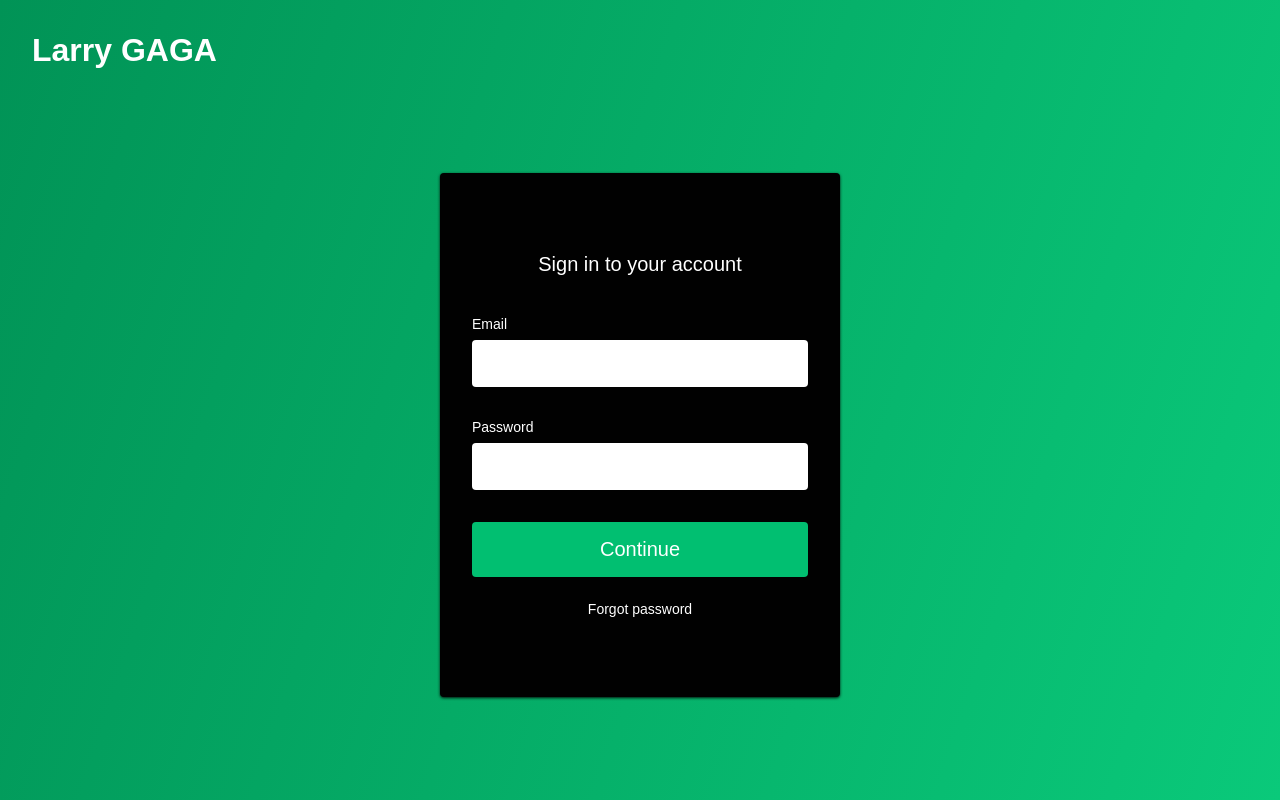
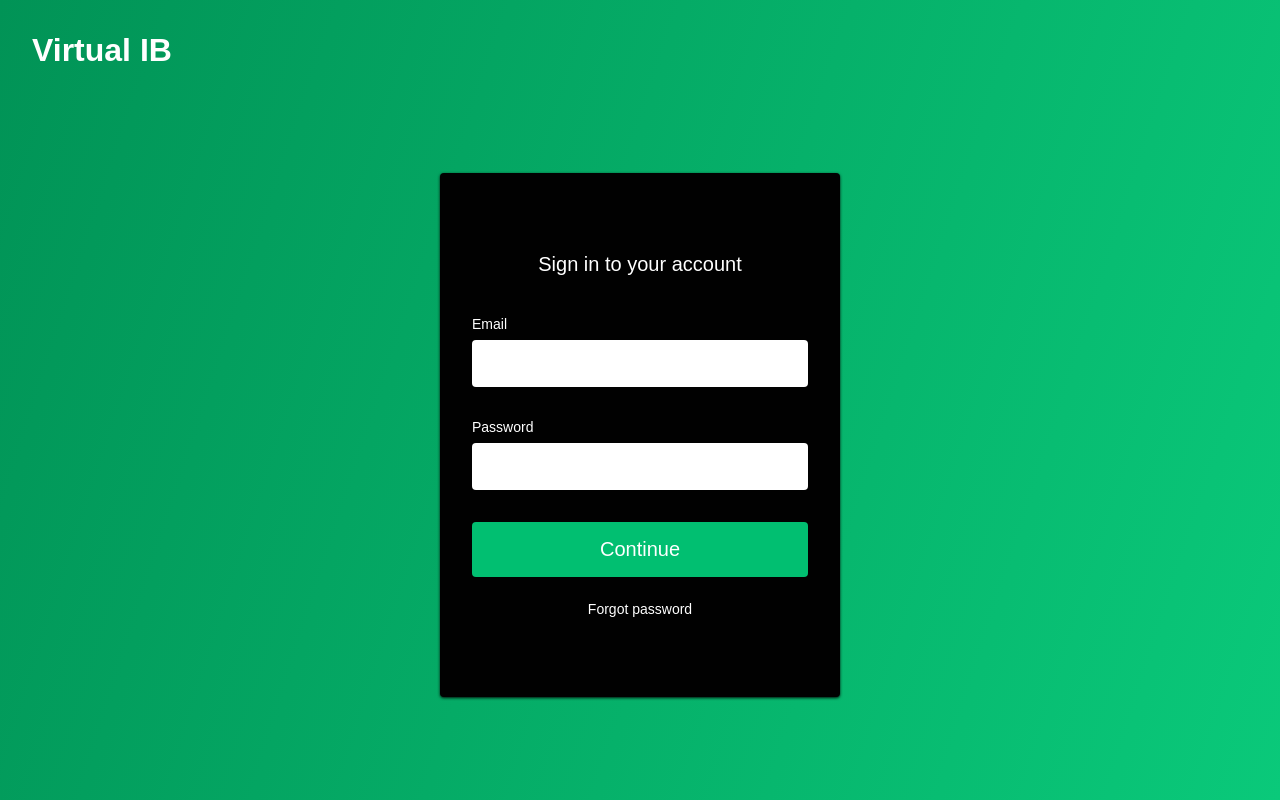
Before and after one commit to koladeg/smooth-scroll-app, a React (Create React App) app: page /signin in a window 1280 px wide. Built offline with nearby package versions, Linux system fonts and the light colour scheme; a web font is replaced by a local one.

Commit message:
Change name on Site sign in page

```diff
--- a/src/components/Signin/index.js
+++ b/src/components/Signin/index.js
@@ -5,7 +5,7 @@ const SignIn = () => {
     return (
         <Container>
             <FormWrap>
-                <Icon to='/' >Larry GAGA</Icon>
+                <Icon to='/' >Virtual IB</Icon>
                 <FormContent>
                     <Form action="#">
                         <FormH1>Sign in to your account</FormH1>
```
